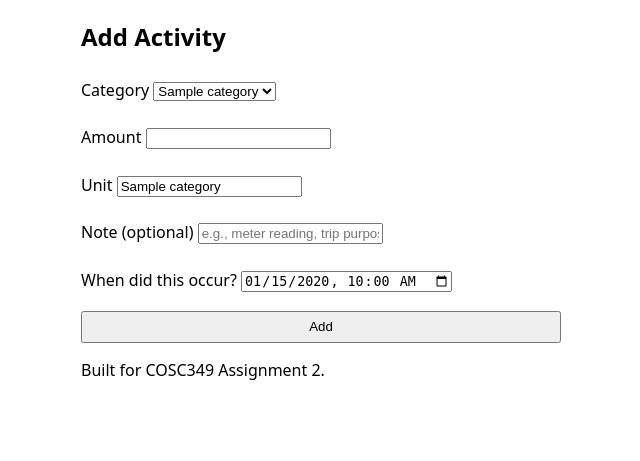
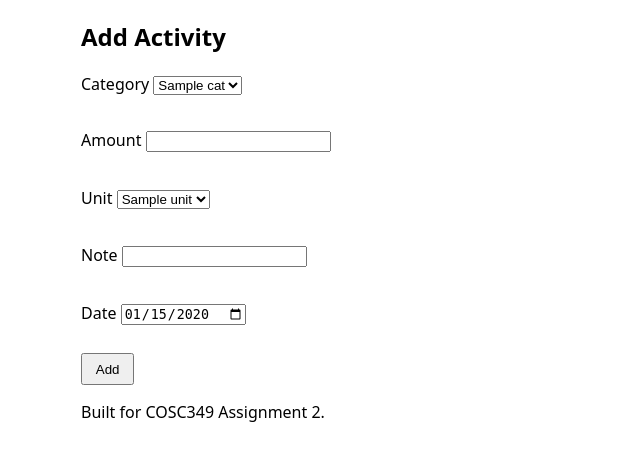
Before and after one commit to Toddthegod1/CarbonDashboard, a Flask app: template templates/add_activity.html in a window 1280 px wide. Shown: the part 102-563 px from the top of the page, without its empty margins (109-749 px from the left). Run offline with Flask 3, Linux system fonts and the light colour scheme; the template is opened without the code that fills it: most values are stand-ins (such as "Sample title", 1, 10 or a date in 2020).

Commit message:
dates for adding

```diff
--- a/templates/add_activity.html
+++ b/templates/add_activity.html
@@ -2,38 +2,39 @@
 {% block content %}
 <h2>Add Activity</h2>
 
-<form method="post" style="display:grid; gap:0.75rem; max-width:480px;">
-  <label>
-    Category
+<form method="post">
+  <label>Category
     <select name="category" required>
-      {% for c, u in categories %}
-        <option value="{{ c }}">{{ c }}</option>
+      {% for cat, unit in categories %}
+        <option value="{{ cat }}">{{ cat }}</option>
       {% endfor %}
     </select>
   </label>
+  <br>
 
-  <label>
-    Amount
-    <input name="amount" type="number" step="any" required>
+  <label>Amount
+    <input type="number" step="any" name="amount" required>
   </label>
+  <br>
 
-  <label>
-    Unit
-    <input name="unit" type="text" required value="{{ categories[0][1] if categories else '' }}">
+  <label>Unit
+    <select name="unit" required>
+      {% for cat, unit in categories %}
+        <option value="{{ unit }}">{{ unit }}</option>
+      {% endfor %}
+    </select>
   </label>
+  <br>
 
-  <label>
-    Note (optional)
-    <input name="note" type="text" placeholder="e.g., meter reading, trip purpose">
+  <label>Note
+    <input type="text" name="note">
   </label>
+  <br>
 
-  <!-- NEW: date/time of the activity -->
-  <label>
-    When did this occur?
-    <input name="ts" type="datetime-local"
-           value="{{ now().strftime('%Y-%m-%dT%H:%M') }}"
-           required>
+  <label>Date
+    <input type="date" name="ts" required value="{{ now().date() }}">
   </label>
+  <br>
 
   <button type="submit">Add</button>
 </form>
```
